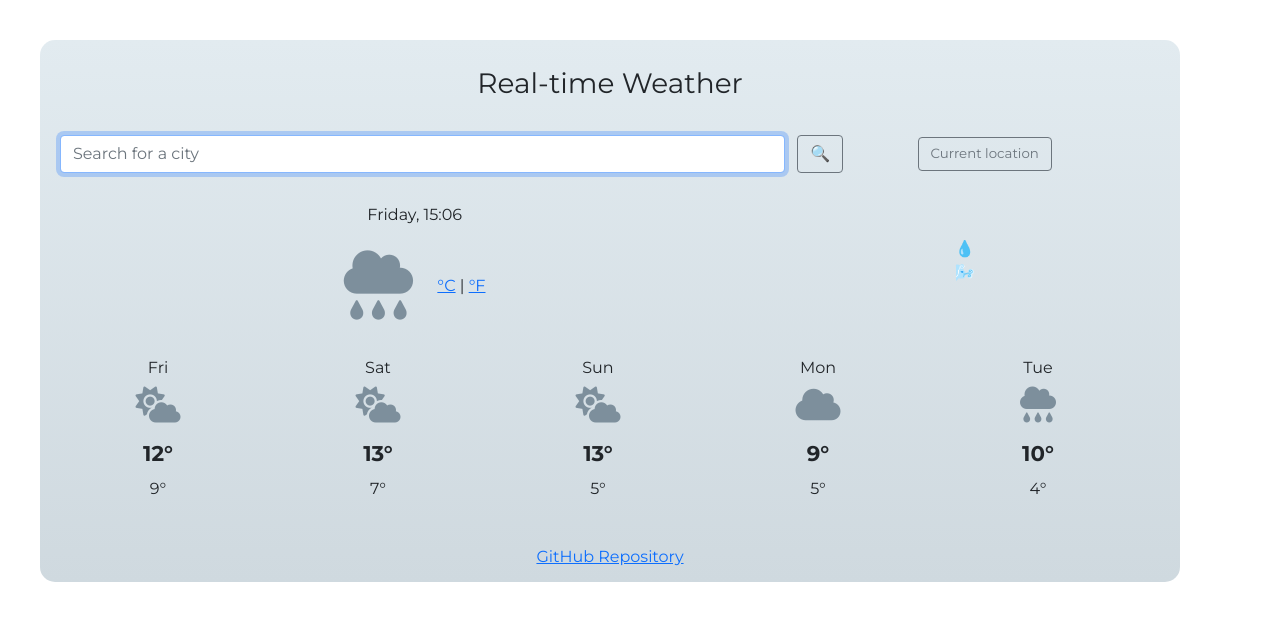
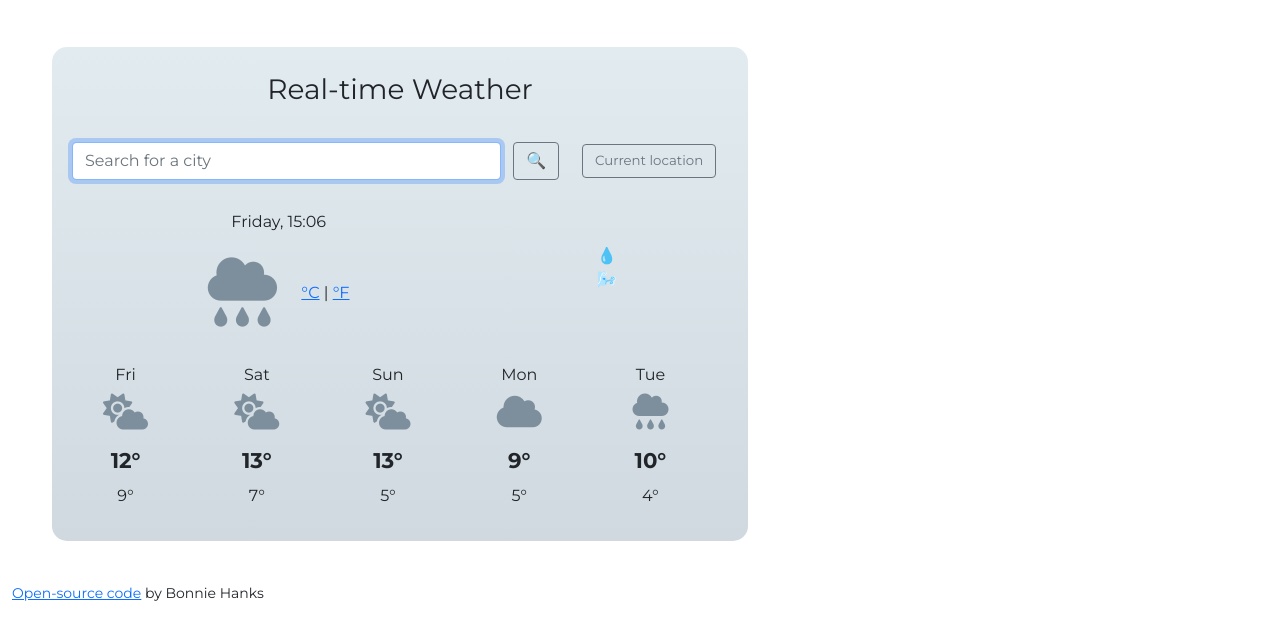
Before and after one commit to bonnie-gaggle/weather-app, a plain HTML site: page index.html in a window 1280 px wide. Drawn offline with nearby package versions, Linux system fonts and the light colour scheme.

Commit message:
Moved source code link
Moved to be outside of the "app," and changed link text.

```diff
--- a/index.html
+++ b/index.html
@@ -16,6 +16,7 @@
 
 <body>
   <div class="container">
+    <div class="weather-app-wrapper">
       <h3>
         Real-time Weather
       </h3>
@@ -115,8 +116,10 @@
         </div>
       </div>
     </div>
-  <br />
-  <a href="https://github.com/hanksbonniec/weather-app">GitHub Repository</a>
+  </div>
+<small>
+  <a href="https://github.com/hanksbonniec/weather-app">Open-source code</a> by Bonnie Hanks
+</small>
 <script type="text/javascript" src="src/script.js"></script>
 </body>
 
--- a/src/style.css
+++ b/src/style.css
@@ -1,5 +1,6 @@
 body {
-  font-family: "Montserrat", sans-serif !important;
+  font-family: "Montserrat", sans-serif;
+  max-width: 800px;
 }
 
 h1 {
@@ -25,7 +26,7 @@ div {
   padding: 5pt;
 }
 
-.container {
+.weather-app-wrapper {
   background-image: linear-gradient(to top, #cfd9df 0%, #e2ebf0 100%);
   border-radius: 15px;
   margin: 30pt;
```
Lines whose indentation alone changed are shown as unchanged.
